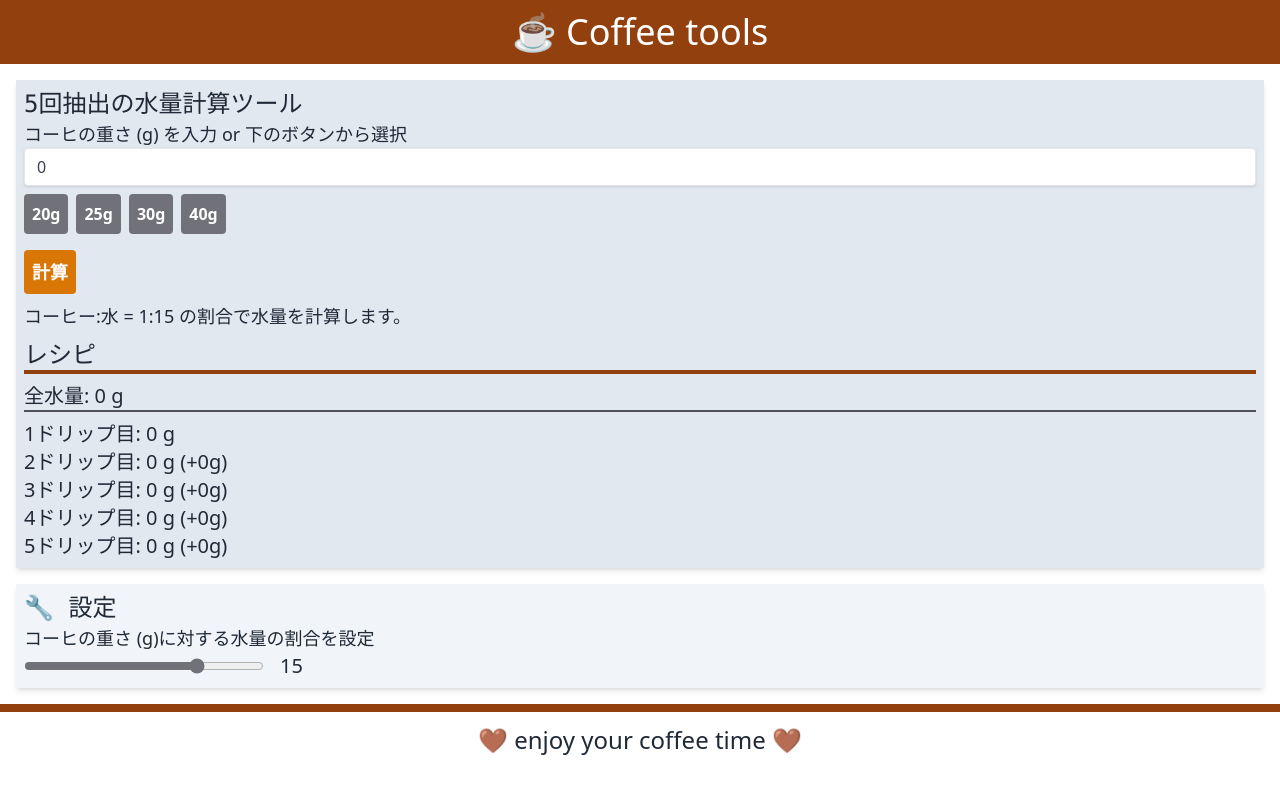
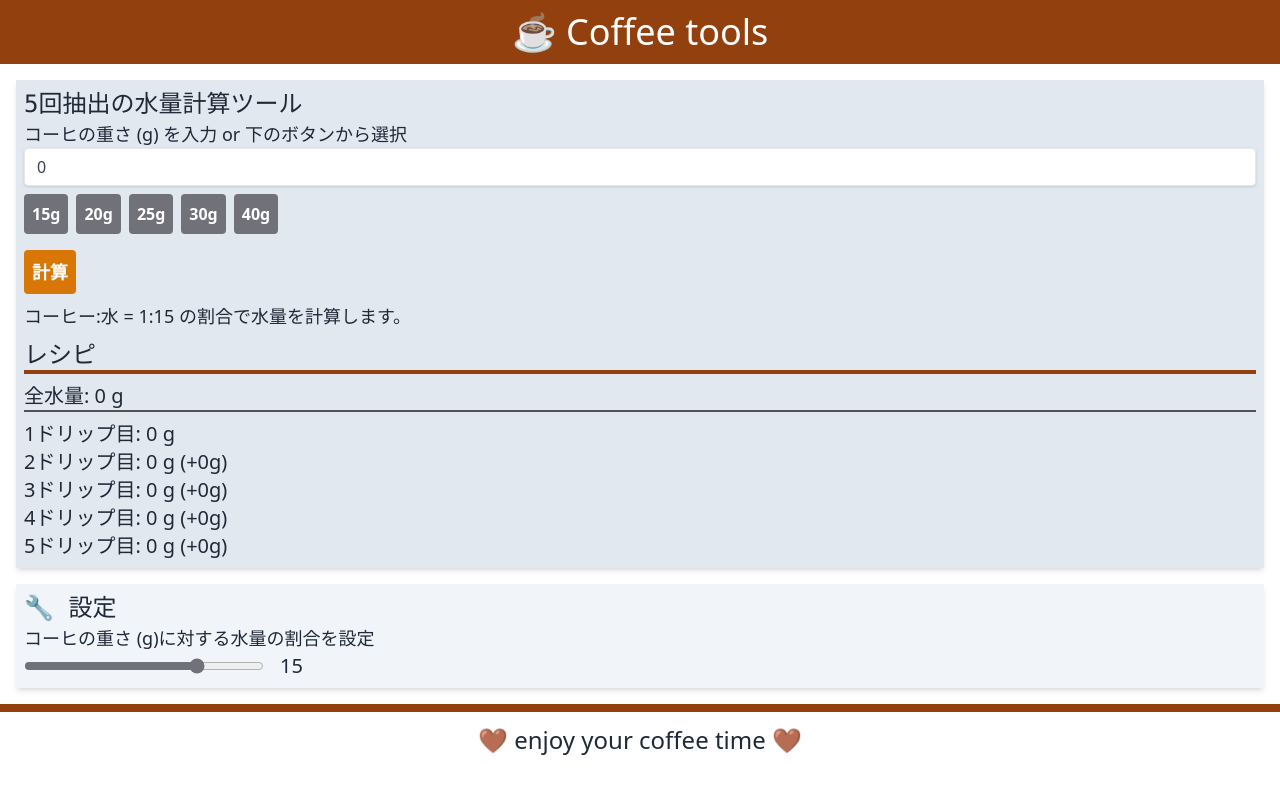
Before and after one commit to ntatsuyag/coffee_tools, a Next.js app: page / in a window 1280 px wide. Shown: the top 794 px of the page. Built offline with nearby package versions, Linux system fonts and the light colour scheme.

Commit message:
add 15g button

```diff
--- a/pages/index.tsx
+++ b/pages/index.tsx
@@ -35,6 +35,7 @@ export default function Home() {
           <h2 className='text-lg'>コーヒの重さ (g) を入力 or 下のボタンから選択</h2>
           <input type="number" min="0" value={coffeeGram} onChange={handleInputChange} className='shadow appearance-none border rounded w-full py-2 px-3 text-gray-700 leading-tight focus:outline-none focus:shadow-outline'/>
           <div className='flex'>
+            <button onClick={()=>setCoffeeGram(15)} className='bg-zinc-500 hover:bg-amber-600 text-white font-bold py-2 px-2 my-2 mr-2 rounded focus:outline-none focus:shadow-outline'>15g</button>
             <button onClick={()=>setCoffeeGram(20)} className='bg-zinc-500 hover:bg-amber-600 text-white font-bold py-2 px-2 my-2 mr-2 rounded focus:outline-none focus:shadow-outline'>20g</button>
             <button onClick={()=>setCoffeeGram(25)} className='bg-zinc-500 hover:bg-amber-600 text-white font-bold py-2 px-2 my-2 mr-2 rounded focus:outline-none focus:shadow-outline'>25g</button>
             <button onClick={()=>setCoffeeGram(30)} className='bg-zinc-500 hover:bg-amber-600 text-white font-bold py-2 px-2 my-2 mr-2 rounded focus:outline-none focus:shadow-outline'>30g</button>
```
